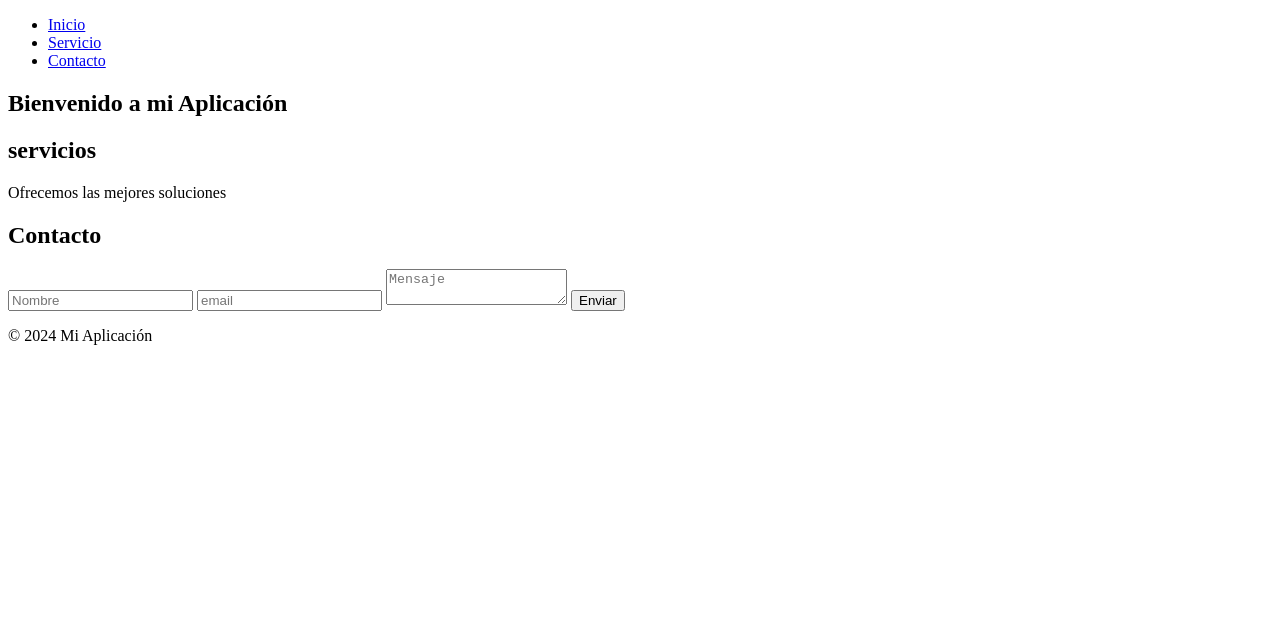
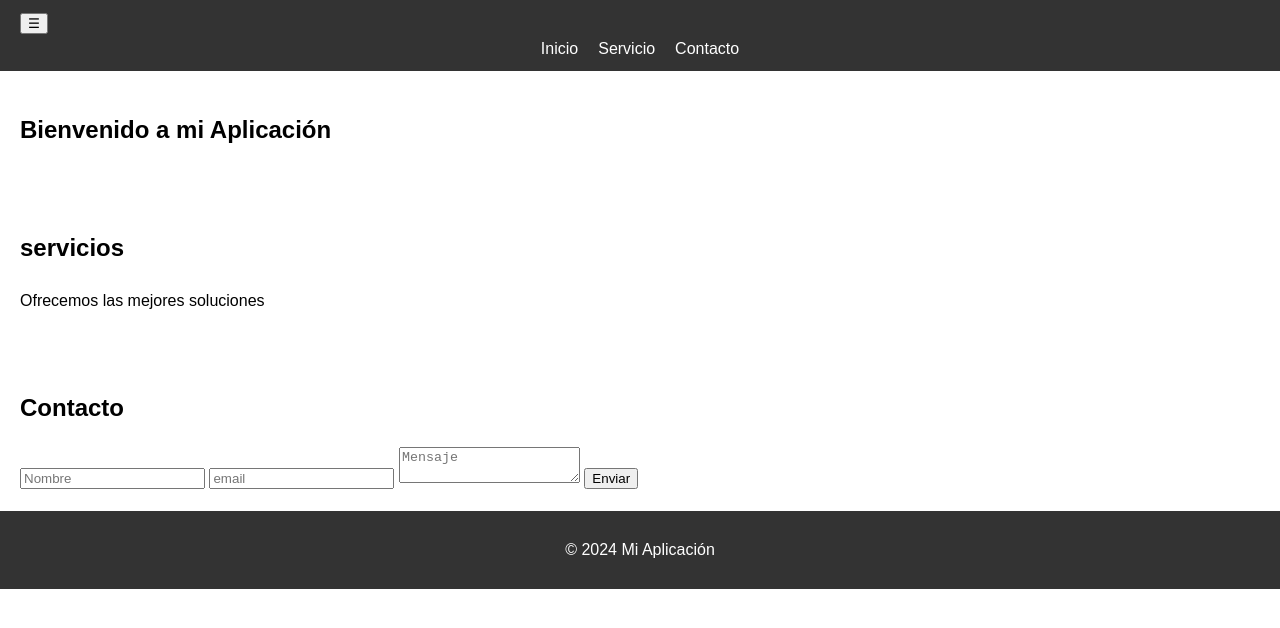
Before and after one commit to epadron2121/responsive-web-app, a plain HTML site: page index.html in a window 1280 px wide. Drawn offline with Linux system fonts and the light colour scheme.

Commit message:
Se agregan estilos y funcionalidad js

```diff
--- a/css/style.css
+++ b/css/style.css
@@ -0,0 +1,68 @@
+body{
+    margin: 0;
+    font-family: Arial, Helvetica, sans-serif;
+    line-height: 1.6;
+}
+
+header{
+    background-color: #333;
+    color: #fff;
+    padding: 10px 20px;
+}
+
+header nav ul{
+    list-style: none;
+    display: flex;
+    justify-content: center;
+    margin: 0;
+    padding: 0;
+}
+
+header nav  ul li{
+    margin: 0 10px;
+}
+
+header nav ul li a{
+    color: white;
+    text-decoration: none;
+}
+
+section{
+    padding: 20px;
+}
+
+footer{
+    background-color: #333;
+    color: white;
+    text-align: center;
+    padding: 10px 0;
+}
+
+/*Estilos responsivos con media queries*/
+
+@media (max-width: 768px){
+    header nav ul {
+        flex-direction: column;
+        align-items: center;
+    }
+    section{
+        padding: 10px;
+    }
+}
+
+
+#menu{
+    display: none;
+    flex-direction: column;
+}
+
+#menu.active{
+    display: flex;
+}
+
+@media (min-width: 768px){
+    #menu{
+        display: flex;
+        flex-direction: row;
+    }
+}
--- a/index.html
+++ b/index.html
@@ -3,12 +3,15 @@
 <head>
     <meta charset="UTF-8">
     <meta name="viewport" content="width=device-width, initial-scale=1.0">
+    <link rel="preload" href="css/style.css" as="style">
+    <link rel="stylesheet" href="css/style.css">
     <title>Aplicación Responsiva</title>
 </head>
 <body>
     <header>
         <nav>
-            <ul>
+            <button id="menu-toggle">☰</button>
+            <ul id="menu">
                 <li><a href="#inicio">Inicio</a></li>
                 <li><a href="#servicios">Servicio</a></li>
                 <li><a href="#contacto">Contacto</a></li>
--- a/js/script.js
+++ b/js/script.js
@@ -0,0 +1,6 @@
+const menuTogle = document.getElementById('menu-toggle');
+const menu = document.getElementById('menu');
+
+menuTogle.addEventListener('click', () => {
+    menu.classList.toggle('active');
+})
```
